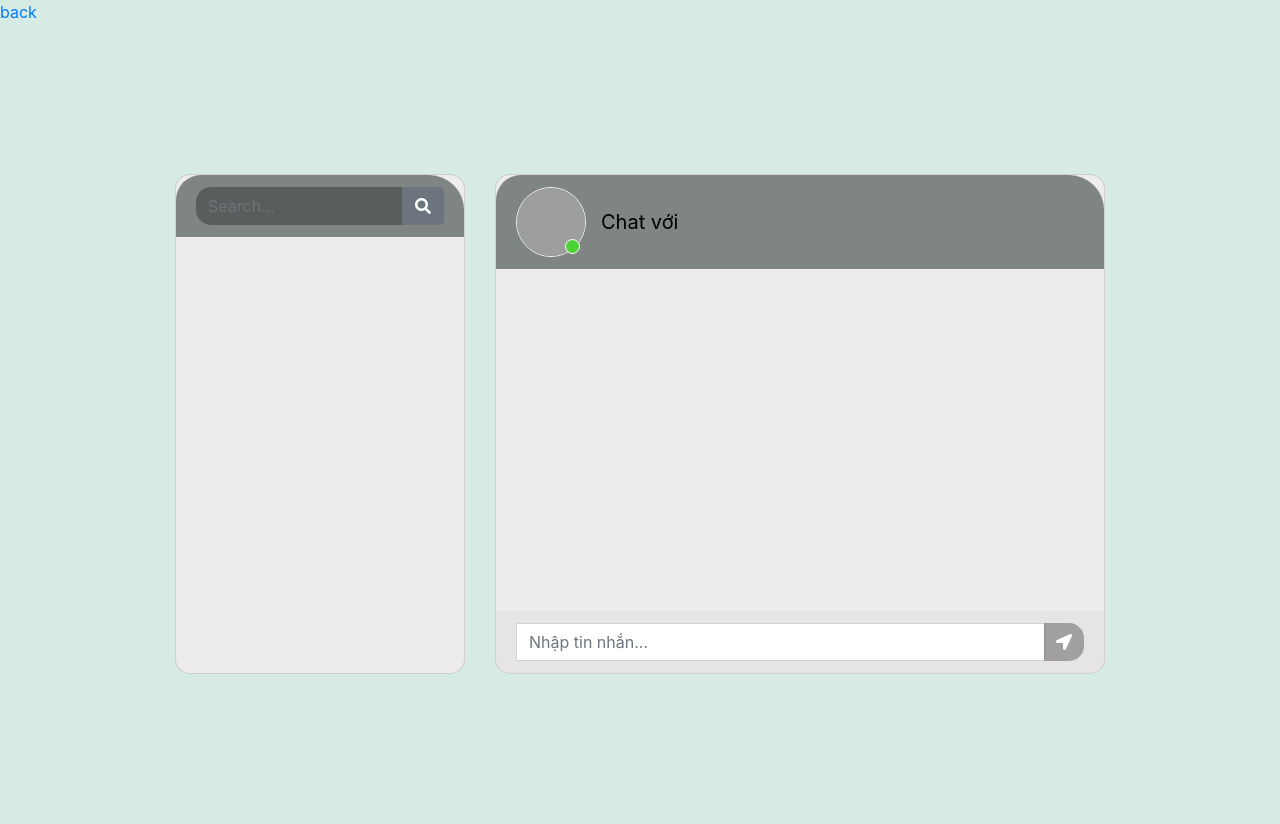
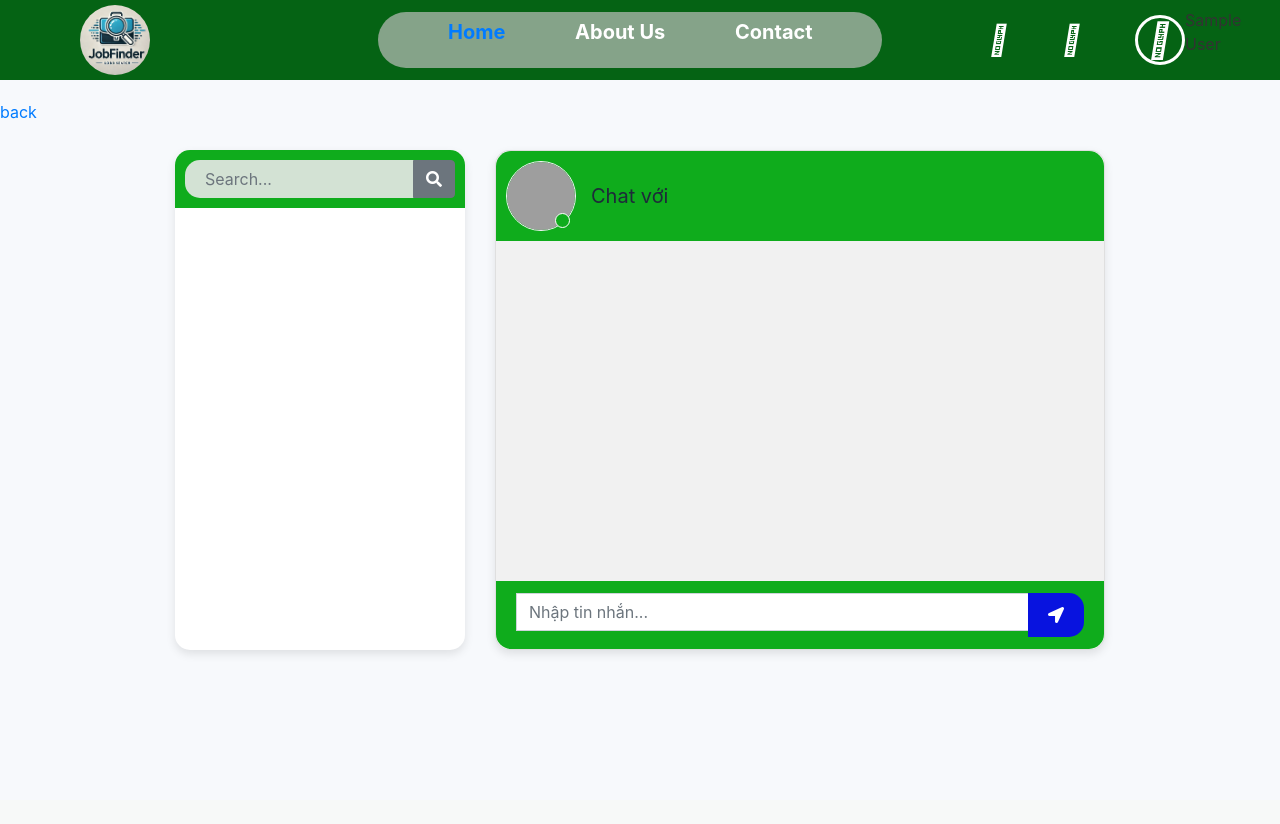
Before and after one commit to DangVai/ProjectFindJob, a PHP site: page /public/chat.php in a window 1280 px wide. After the commit the page ends 654 px from the top, so only its background shows below. Run offline with PHP 8.4, Linux system fonts and the light colour scheme; the visitor is signed in with stand-in values (Sample User, id 1); data that the repository does not hold is empty; some libraries are stand-ins or nearby versions; grey boxes are pictures that could not be loaded.

Commit message:
Merge changes from stash with branch 12/06/2024.vai

```diff
--- a/cssfile/chat.css
+++ b/cssfile/chat.css
@@ -1,9 +1,8 @@
-body,
-html {
+body, html {
     height: 100%;
     margin: 0;
-    background-color: rgb(213, 235, 227);
-    color: black;
+    background-color: #f7f9fc; /* Màu nền sáng nhẹ nhàng, gần như trắng */
+    color: #333; /* Màu chữ tối để dễ đọc */
 }
 
 .chat {
@@ -14,7 +13,8 @@ html {
 .card {
     height: 500px;
     border-radius: 15px !important;
-    background-color: rgb(238, 235, 235) !important;
+    background-color: #ffffff !important; /* Màu nền trắng sáng */
+    box-shadow: 0 4px 10px rgba(0, 0, 0, 0.1); /* Tạo bóng nhẹ cho các thẻ */
 }
 
 .contacts_body {
@@ -28,14 +28,16 @@ html {
 }
 
 .card-header {
-    background-color: rgb(127, 133, 131) !important;
-    border-radius: 25px 35px 0 0 !important;
+    background-color: #0fac1c !important; /* Màu đỏ tươi cho header */
+    border-radius: 15px 15px 0 0 !important;
     border-bottom: 0 !important;
+    color: white; /* Màu chữ trắng cho dễ đọc */
 }
 
 .card-footer {
     border-radius: 0 0 15px 15px !important;
     border-top: 0 !important;
+    background-color: #0fac1c; /* Nền footer cùng màu với header */
 }
 
 .container {
@@ -44,7 +46,7 @@ html {
 
 .search {
     border-radius: 15px 0 0 15px !important;
-    background-color: rgba(0, 0, 0, 0.3) !important;
+    background-color: #d3e2d4 !important; /* Màu cam sáng cho thanh tìm kiếm */
     border: 0 !important;
     color: white !important;
 }
@@ -55,7 +57,7 @@ html {
 }
 
 .type_msg {
-    background-color: rgba(0, 0, 0, 0.3) !important;
+    background-color: #1a09ce !important; /* Màu cam sáng cho input */
     border: 0 !important;
     color: white !important;
     height: 60px !important;
@@ -69,7 +71,7 @@ html {
 
 .attach_btn {
     border-radius: 15px 0 0 15px !important;
-    background-color: rgba(0, 0, 0, 0.3) !important;
+    background-color: #0fac1c !important;
     border: 0 !important;
     color: white !important;
     cursor: pointer;
@@ -77,7 +79,7 @@ html {
 
 .send_btn {
     border-radius: 0 15px 15px 0 !important;
-    background-color: rgba(0, 0, 0, 0.3) !important;
+    background-color: #0813df !important;
     border: 0 !important;
     color: white !important;
     cursor: pointer;
@@ -85,7 +87,7 @@ html {
 
 .search_btn {
     border-radius: 0 15px 15px 0 !important;
-    background-color: rgba(0, 0, 0, 0.3) !important;
+    background-color: #ff8c00 !important;
     border: 0 !important;
     color: white !important;
     cursor: pointer;
@@ -103,7 +105,7 @@ html {
 }
 
 .active {
-    background-color: rgba(0, 0, 0, 0.3);
+    background-color: #ffdf80; /* Màu vàng sáng khi chọn một người dùng */
 }
 
 .user_img {
@@ -133,7 +135,7 @@ html {
     position: absolute;
     height: 15px;
     width: 15px;
-    background-color: #4cd137;
+    background-color: #0fac1c;
     border-radius: 50%;
     bottom: 0.2em;
     right: 0.4em;
@@ -152,7 +154,7 @@ html {
 
 .user_info span {
     font-size: 20px;
-    color: rgb(0, 0, 0);
+    color: #1e2a3a; /* Màu chữ đậm cho tên người dùng */
 }
 
 .user_info p {
@@ -166,7 +168,7 @@ html {
 }
 
 .video_cam span {
-    color: rgb(0, 0, 0);
+    color: #1e2a3a;
     font-size: 20px;
     cursor: pointer;
     margin-right: 20px;
@@ -177,7 +179,7 @@ html {
     margin-bottom: auto;
     margin-left: 10px;
     border-radius: 25px;
-    background-color: #82ccdd;
+    background-color: #f0f8ff; /* Màu xanh dương nhạt cho tin nhắn nhận */
     padding: 10px;
     position: relative;
 }
@@ -187,7 +189,7 @@ html {
     margin-bottom: auto;
     margin-right: 10px;
     border-radius: 25px;
-    background-color: #78e08f;
+    background-color: #0fac1c; /* Màu xanh lá nhạt cho tin nhắn gửi */
     padding: 10px;
     position: relative;
 }
@@ -225,7 +227,7 @@ html {
     z-index: 1;
     position: absolute;
     padding: 15px 0;
-    background-color: rgba(0, 0, 0, 0.5);
+    background-color: rgba(0, 0, 0, 0.1);
     color: rgb(20, 18, 18);
     border-radius: 15px;
     top: 30px;
@@ -259,3 +261,124 @@ html {
         margin-bottom: 15px !important;
     }
 }
+
+.contacts_card {
+    border: none;
+    border-radius: 10px;
+    background-color: #f9f9f9;
+}
+
+.contacts_card .card-header {
+    background-color: #ff6347;
+    color: #fff;
+    font-weight: bold;
+    text-align: center;
+    padding: 10px;
+    border-radius: 10px 10px 0 0;
+}
+
+.contacts_card .search {
+    border-radius: 20px;
+    padding-left: 20px;
+    padding-right: 20px;
+}
+
+.contacts_card .contacts {
+    list-style-type: none;
+    padding: 0;
+}
+
+.contacts_card .contacts li {
+    border-bottom: 1px solid #0cb926;
+    padding: 15px;
+    cursor: pointer;
+    background-color: #cac1c1;
+    transition: background-color 0.3s;
+}
+
+.contacts_card .contacts li:hover {
+    background-color: #ffebcd;
+}
+
+.contacts_card .contacts li a {
+    text-decoration: none;
+    color: #000;
+    display: flex;
+    justify-content: space-between;
+    align-items: center;
+}
+
+.contacts_card .contacts li .user_info {
+    flex: 1;
+    margin-left: 10px;
+}
+
+.contacts_card .contacts li .user_info span {
+    font-size: 16px;
+    font-weight: bold;
+}
+
+.contacts_card .contacts li .user_info p {
+    font-size: 14px;
+    color: #888;
+    margin-top: 5px;
+}
+
+.contacts_card .contacts li .online_icon {
+    background-color: #28a745;
+    width: 10px;
+    height: 10px;
+    border-radius: 50%;
+    position: absolute;
+    top: 10px;
+    right: 10px;
+}
+
+.chat .card-header {
+    background-color: #ff6347;
+    color: #fff;
+    padding: 10px;
+    border-radius: 10px 10px 0 0;
+}
+
+.chat .msg_card_body {
+    background-color: #f1f1f1;
+    max-height: 500px;
+    overflow-y: auto;
+    padding: 15px;
+}
+
+.chat .msg_cotainer {
+    background-color: #fff;
+    padding: 10px;
+    border-radius: 15px;
+    margin-bottom: 10px;
+    box-shadow: 0 2px 5px rgba(0, 0, 0, 0.1);
+}
+
+.chat .msg_cotainer_send {
+    background-color: #7f9de8;
+}
+
+.chat .type_msg {
+    padding: 10px;
+    border-radius: 15px;
+    background-color: #ff6347;
+    color: #fff;
+    border: none;
+    width: calc(100% - 50px);
+}
+
+.chat .send_btn {
+    background-color: #98fb98;
+    color: #fff;
+    border: none;
+    padding: 10px 20px;
+    border-radius: 50%;
+    cursor: pointer;
+}
+
+.back{
+    position: absolute;
+    top: 100px;
+}
--- a/public/chat.php
+++ b/public/chat.php
@@ -15,9 +15,52 @@ require_once "../controllers/send_message.php";
     <link rel="stylesheet" href="https://use.fontawesome.com/releases/v5.5.0/css/all.css"
         integrity="sha384-B4dIYHKNBt8Bc12p+WXckhzcICo0wtJAoU8YZTY5qE0Id1GSseTk6S+L3BlXeVIU" crossorigin="anonymous">
     <link rel="stylesheet" href="../cssfile/chat.css">
+    <link rel="stylesheet" href="../cssfile/fix-header.css">
 </head>
 
 <body>
+    <div class="header">
+    <div class="box_logo">
+        <img src="img/anh-weblogo.png" alt="">
+    </div>
+    <div class="nav">
+        <p><b><a href="../index.php">Home</a></b></p>
+        <p><b>About Us</b></p>
+        <p><b>Contact</b></p>
+    </div>
+    <div class="chatbox">
+        <a href="public/chat.php"><i class="fa-regular fa-comment-dots"></i></a>
+    </div>
+    <div class="inform">
+        <i class="fa-regular fa-bell"></i>
+    </div>
+    <div class="account">
+        <div class="box-account">
+            <i class="fa-regular fa-user"></i>
+        </div>
+    </div>
+    <div class="name-user">
+        <p><?php echo ($userName) ?></p>
+            <div class="dropdown-menu" id="account-menu">
+                <div>
+                    <a href="../public/profile.php"><i class="fas fa-user fa-sm fa-fw mr-2 text-gray-400"></i> Profile</a>
+                </div>
+                <div>
+                    <a href=""><i class="fas fa-cogs fa-sm fa-fw mr-2 text-gray-400"></i> Settings</a>
+                </div>
+                <div>
+                    <a href=""><i class="fas fa-list fa-sm fa-fw mr-2 text-gray-400"></i> Activity Log</a>
+                </div>
+                <div>
+                    <a href="public/login.php"><i class="fas fa-sign-in-alt fa-sm fa-fw mr-2 text-gray-400"></i> Log in</a>
+                </div>
+                <div>
+                    <a href="index.php"><i class="fas fa-sign-out-alt fa-sm fa-fw mr-2 text-gray-400"></i> Log out</a>
+                </div>
+            </div>
+        </div>
+    </div>
+
     <a href="../index.php" class="back">back</a>
 
     <div class="container-fluid h-100">
```
